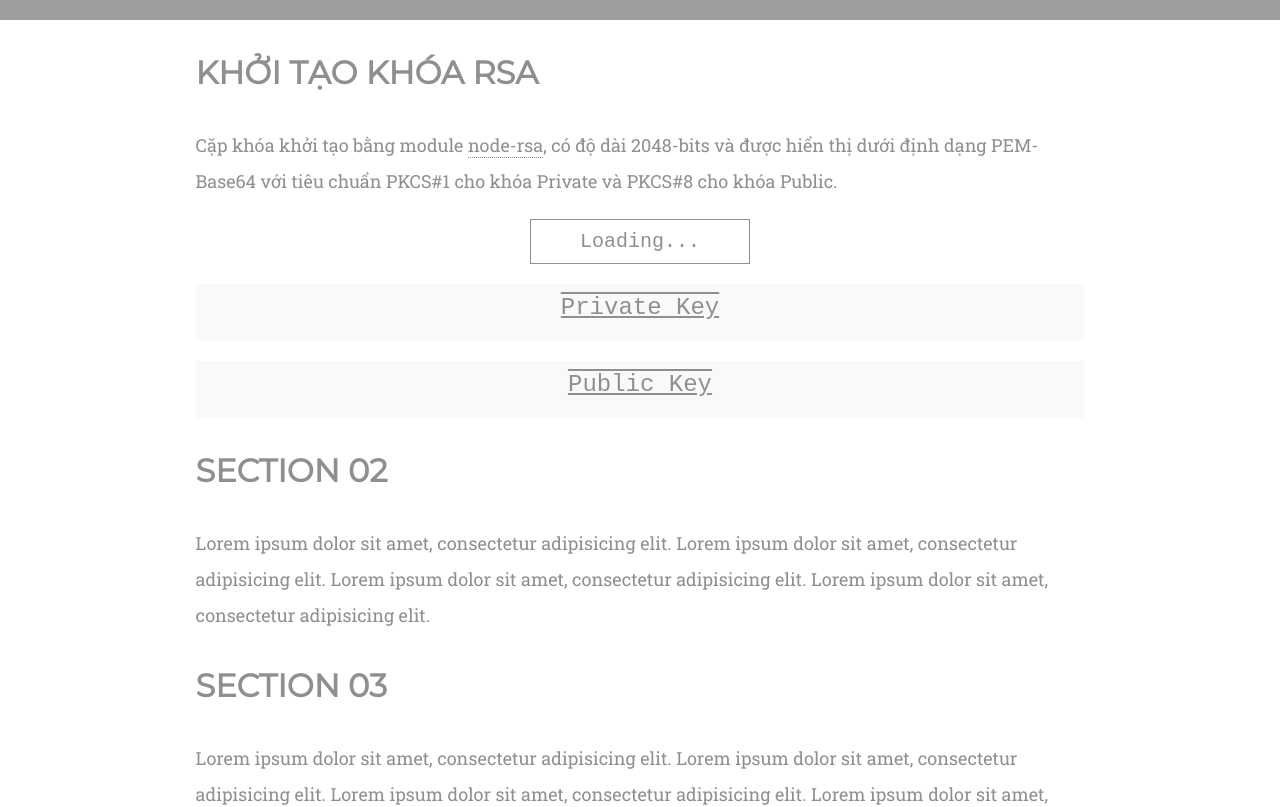
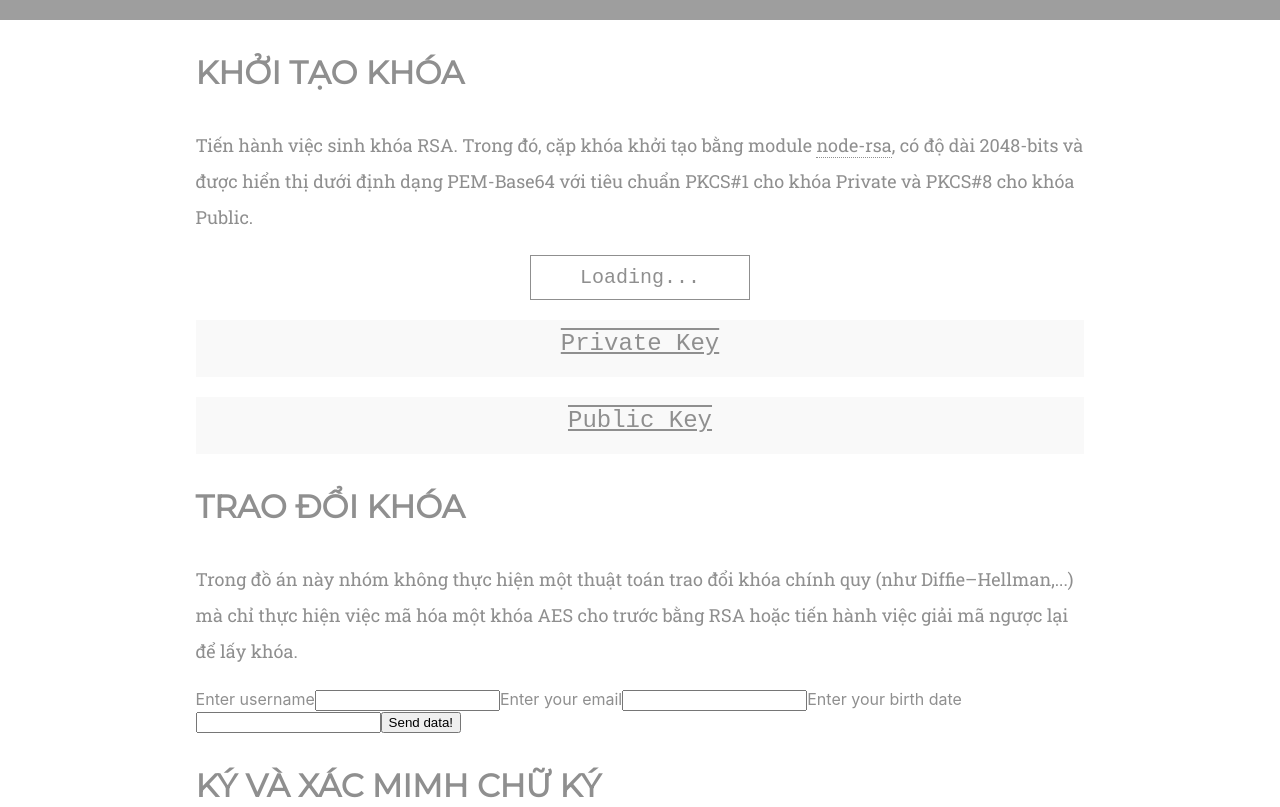
Before and after one commit to qskminhquang/Fullstack-Personal-Website, a React (Create React App) app in the folder front-end/: page / in a window 1280 px wide. Shown: the part 580-1387 px from the top of the page. Built offline with nearby package versions, Linux system fonts and the light colour scheme; no server answers; grey boxes are pictures that could not be loaded.

Commit message:
Update App.js

```diff
--- a/front-end/src/App.js
+++ b/front-end/src/App.js
@@ -4,27 +4,17 @@ import './App.css';
 
 class App extends Component {
   // Initialize state
-  state = { privatePem: null, publicPem: null, isLoading: false };
+  state = {
+	privatePem: null,
+	publicPem: null,
+	isLoadingKey: false,
+	RSACipherText: null,
+	isRSAEncrypting: false
+	};
   // Fetch RSAKey after first mount
   componentDidMount() {
 	document.title = 'Simple Cryptography | qskminhquang.tk';
-	this.createRSAKey();
-  }
-
-  createRSAKey() {
-	this.setState({isLoading: true});
 	this.getRSAKey();
-  }
-
-  // Get the RSAKey and store them in state
-  getRSAKey() {
-    fetch('/api/create-rsa-key')
-      .then(res => res.json())
-      .then(data => this.setState({
-		privatePem: data.privatePem,
-		publicPem: data.publicPem,
-		isLoading: false
-	  }));
   }
 
   scrollToTop(e) {
@@ -36,7 +26,7 @@ class App extends Component {
     });
   }
 
-  // document.getElementById("sec01").offsetTop;
+  // document.getElementById("section03").offsetTop;
   scrollTo(e, offset) {
 	e.preventDefault();
     scroll.scrollTo(offset - 70, {
@@ -46,10 +36,37 @@ class App extends Component {
     });
   }
 
+  // Get the RSAKey and store them in state
+  getRSAKey() {
+	this.setState({isLoadingKey: true});
+    fetch('/api/create-rsa-key')
+      .then(res => res.json())
+      .then(data => this.setState({
+		privatePem: data.privatePem,
+		publicPem: data.publicPem,
+		isLoadingKey: false
+	  }));
+  }
+
+  // Send Key, Plain-text and get the Cipher-text and store in state
+  RSAEncryption(e) {
+	this.setState({isRSAEncrypting: true});
+    e.preventDefault();
+    const data = new FormData(e.target);
+    fetch('/api/rsa-encryption', {
+      method: 'POST',
+      body: data,
+    }).then(res => res.json())
+	.then(data => this.setState({
+		RSACipherText: data.RSACipherText,
+		isRSAEncrypting: false
+	}));
+  }
+
   render() {
-    const {privatePem, publicPem, isLoading} = this.state;
+    const {privatePem, publicPem, isLoadingKey} = this.state;
 		var buttonValue = "Create RSA Key";
-		if (isLoading) buttonValue = "  Loading...  ";
+		if (isLoadingKey) buttonValue = "  Loading...  ";
     return (
 		<div className="App">
 			{/* Header & Navigation */}
@@ -64,7 +81,7 @@ class App extends Component {
 								onClick={(e) => this.scrollTo(e, 600)}>
 								Create RSA Key</a></li>
 							<li><a href="#section02"
-								onClick={(e) => this.scrollTo(e, 0 + 1271)}>
+								onClick={(e) => this.scrollTo(e, 600 + 1414 - 110)}>
 								Key Exchange</a></li>
 							<li><a href="#section03"
 								onClick={(e) => this.scrollTo(e, 0 + 1833)}>
@@ -86,28 +103,36 @@ class App extends Component {
 			</div>
 			{/* List Section */}
 			<div className="row content">
-				{/* Section 01: ???*/}
-				<h1 id="section01">Khởi tạo khóa RSA</h1>
-				<p>Cặp khóa khởi tạo bằng module <a href="https://www.npmjs.com/package/node-rsa">node-rsa</a>, có độ dài 2048-bits và được hiển thị dưới định dạng PEM-Base64 với tiêu chuẩn PKCS#1 cho khóa Private và PKCS#8 cho khóa Public.</p>
+				{/* Section 01: Create RSA Key */}
+				<h1 id="section01">Khởi tạo khóa</h1>
+				<p>Tiến hành việc sinh khóa RSA. Trong đó, cặp khóa khởi tạo bằng module <a href="https://www.npmjs.com/package/node-rsa">node-rsa</a>, có độ dài 2048-bits và được hiển thị dưới định dạng PEM-Base64 với tiêu chuẩn PKCS#1 cho khóa Private và PKCS#8 cho khóa Public.</p>
 				<div className="code-area">
-					<input type="button" disabled={isLoading}
+					<input type="button" disabled={isLoadingKey}
 						className="button" value={buttonValue}
-						onClick={this.createRSAKey.bind(this)}/>
+						onClick={this.getRSAKey.bind(this)}/>
 					<h2>Private Key</h2>
 					<p>{privatePem}</p>
 					<h2>Public Key</h2>
 					<p>{publicPem}</p>
 				</div>
-				{/* Section 02: ???*/}
-				<h1 id="section02">Section 02</h1>
+				{/* Section 02: Key Exchange */}
+				<h1 id="section02">trao đổi khóa</h1>
+				<p>Trong đồ án này nhóm không thực hiện một thuật toán trao đổi khóa chính quy (như Diffie–Hellman,...) mà chỉ thực hiện việc mã hóa một khóa AES cho trước bằng RSA hoặc tiến hành việc giải mã ngược lại để lấy khóa.</p>
+				<form onSubmit={this.RSAEncryption.bind(this)}>
+					<label htmlFor="username">Enter username</label>
+					<input id="username" name="username" type="text" />
+					<label htmlFor="email">Enter your email</label>
+					<input id="email" name="email" type="email" />
+					<label htmlFor="birthdate">Enter your birth date</label>
+					<input id="birthdate" name="birthdate" type="text" />
+					<button>Send data!</button>
+				</form>
+				{/* Section 03: Sign/Verify */}
+				<h1 id="section03">Ký và xác mimh chữ ký</h1>
 				<p>Lorem ipsum dolor sit amet, consectetur adipisicing elit. Lorem ipsum dolor sit amet, consectetur adipisicing elit. Lorem ipsum dolor sit amet, consectetur adipisicing elit. Lorem ipsum dolor sit amet, consectetur adipisicing elit.</p>
-				{/* Section 03: ???*/}
-				<h1 id="section03">Section 03</h1>
+				{/* Section 04: AES Encryption */}
+				<h1 id="section04">Mã hóa dữ liệu</h1>
 				<p>Lorem ipsum dolor sit amet, consectetur adipisicing elit. Lorem ipsum dolor sit amet, consectetur adipisicing elit. Lorem ipsum dolor sit amet, consectetur adipisicing elit. Lorem ipsum dolor sit amet, consectetur adipisicing elit.</p>
-				{/* Section 04: ???*/}
-				<h1 id="section04">Section 04</h1>
-				<p>Lorem ipsum dolor sit amet, consectetur adipisicing elit. Lorem ipsum dolor sit amet, consectetur adipisicing elit. Lorem ipsum dolor sit amet, consectetur adipisicing elit. Lorem ipsum dolor sit amet, consectetur adipisicing elit.</p>
-				{/* Section 05: ???*/}
 			</div>
 		</div>
     );
```
